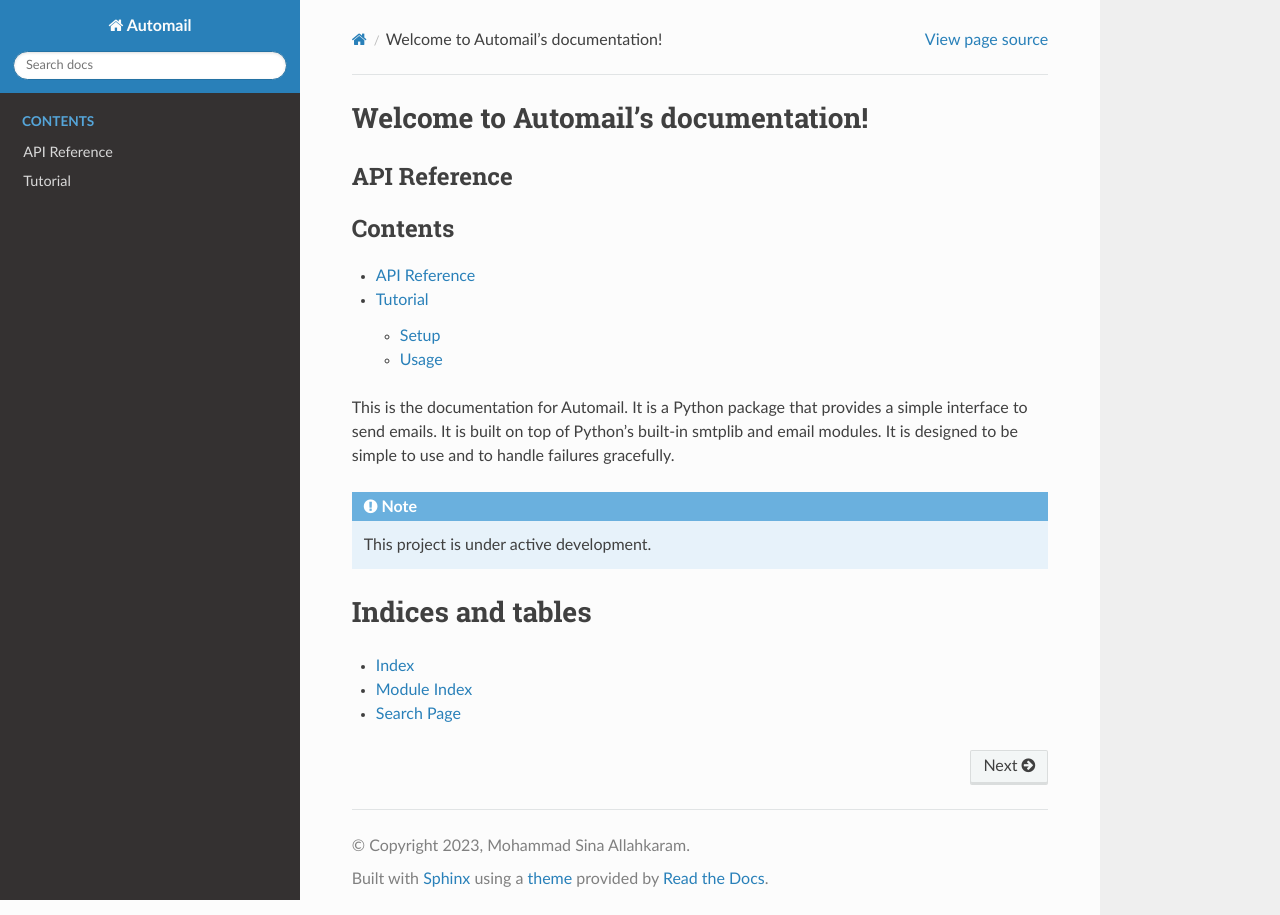
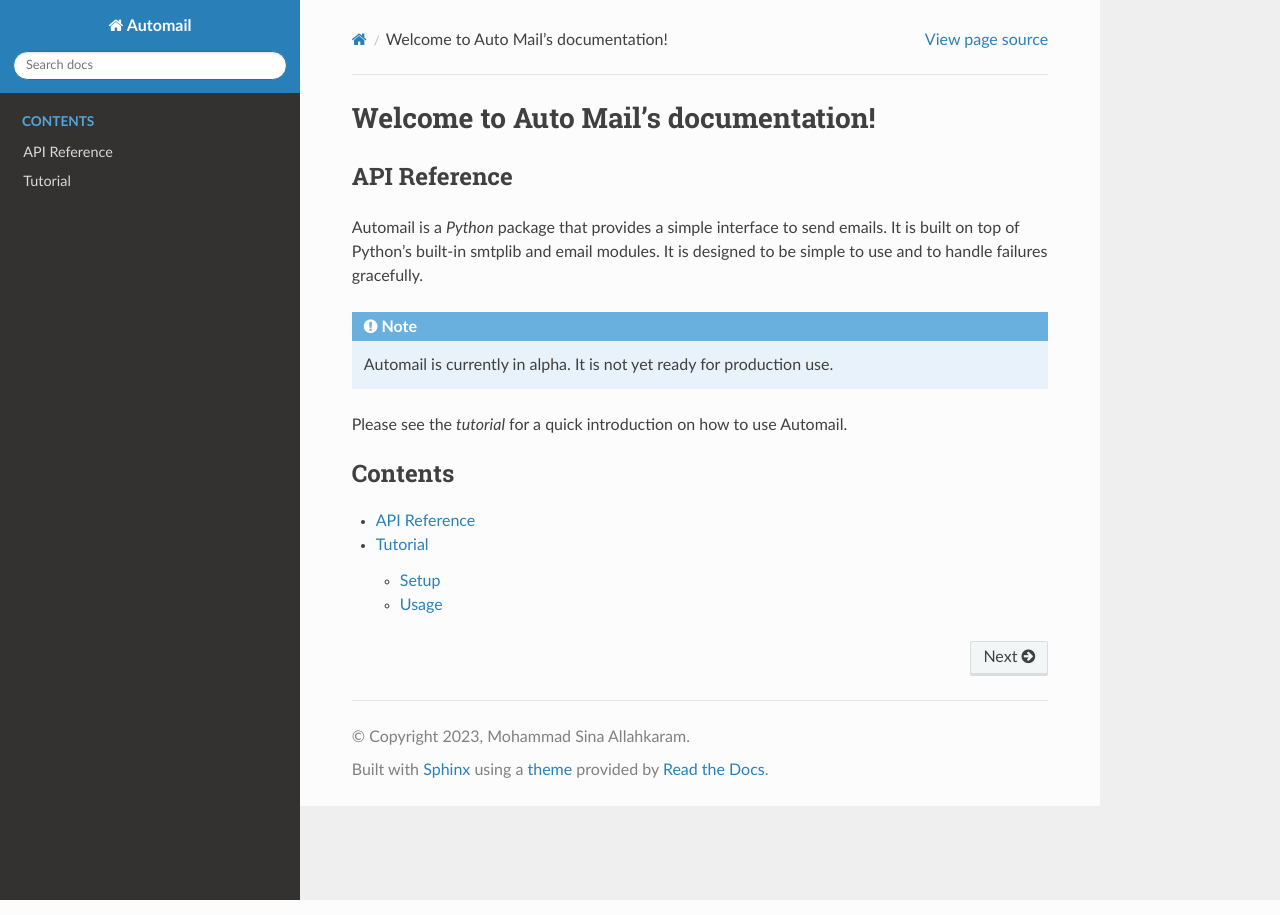
Before and after one commit to msinamsina/pyautomail, a Sphinx documentation site: the page built from docs/index.rst, in a window 1280 px wide. Built offline with Sphinx 7.4.7 and the Read the Docs theme 2.0.0, drawn with Linux system fonts in a browser that asks for light colours.

Commit message:
The index file in docs is modified

```diff
--- a/docs/index.rst
+++ b/docs/index.rst
@@ -3,31 +3,27 @@
    You can adapt this file completely to your liking, but it should at least
    contain the root `toctree` directive.
 
-Welcome to Automail's documentation!
+Welcome to Auto Mail's documentation!
 ====================================
 
 API Reference
 -------------
+
+Automail is a `Python` package that provides a simple interface to send emails.
+It is built on top of Python's built-in smtplib and email modules.
+It is designed to be simple to use and to handle failures gracefully.
+
+
+.. note::
+
+   Automail is currently in alpha. It is not yet ready for production use.
+
+Please see the `tutorial` for a quick introduction on how to use Automail.
+
+
 .. toctree::
    :maxdepth: 0
    :caption: Contents
 
    api/index
    tutorial
-
-This is the documentation for Automail. It is a Python package that
-provides a simple interface to send emails. It is built on top of
-Python's built-in smtplib and email modules. It is designed to be
-simple to use and to handle failures gracefully.
-
-.. note::
-
-   This project is under active development.
-
-
-Indices and tables
-==================
-
-* :ref:`genindex`
-* :ref:`modindex`
-* :ref:`search`
```
